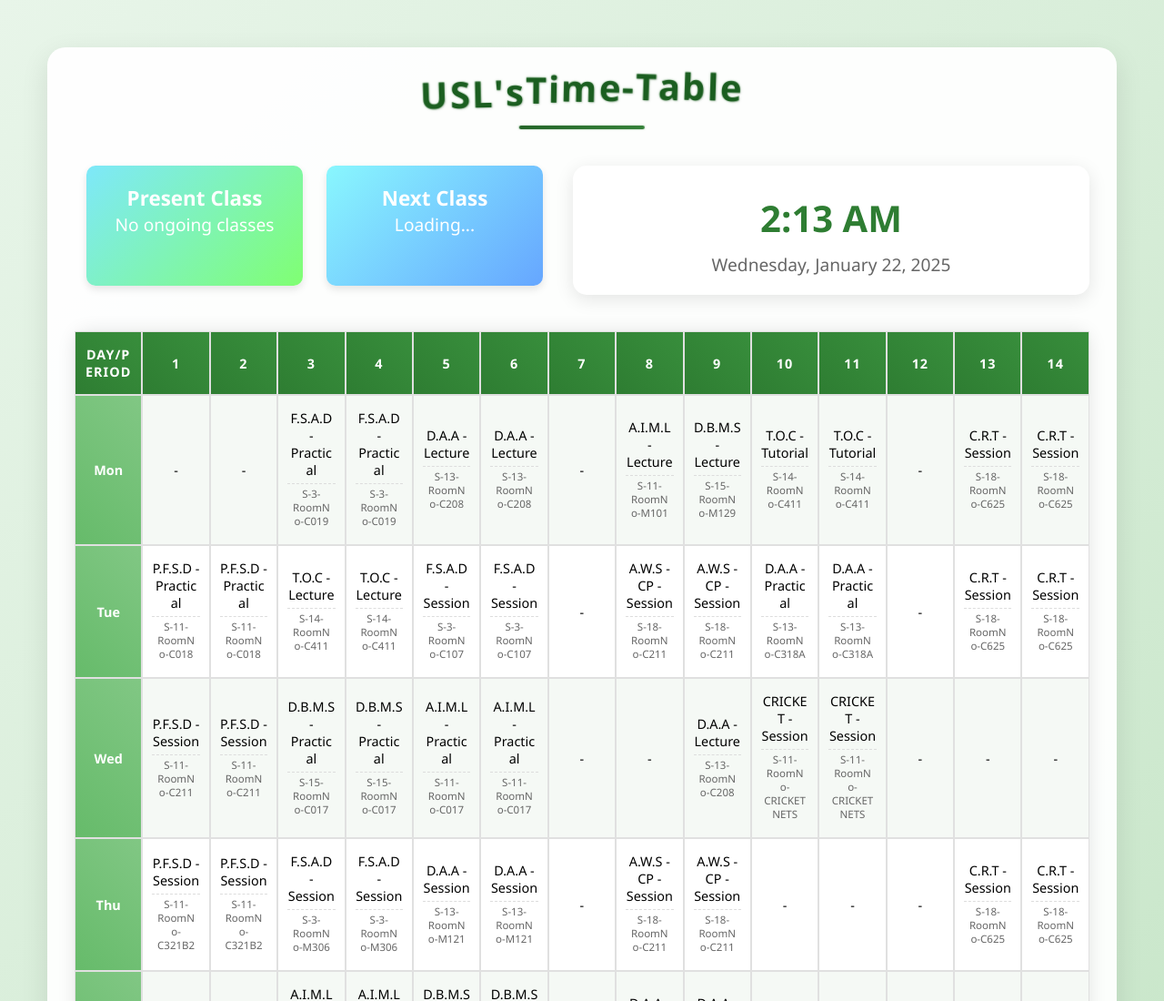
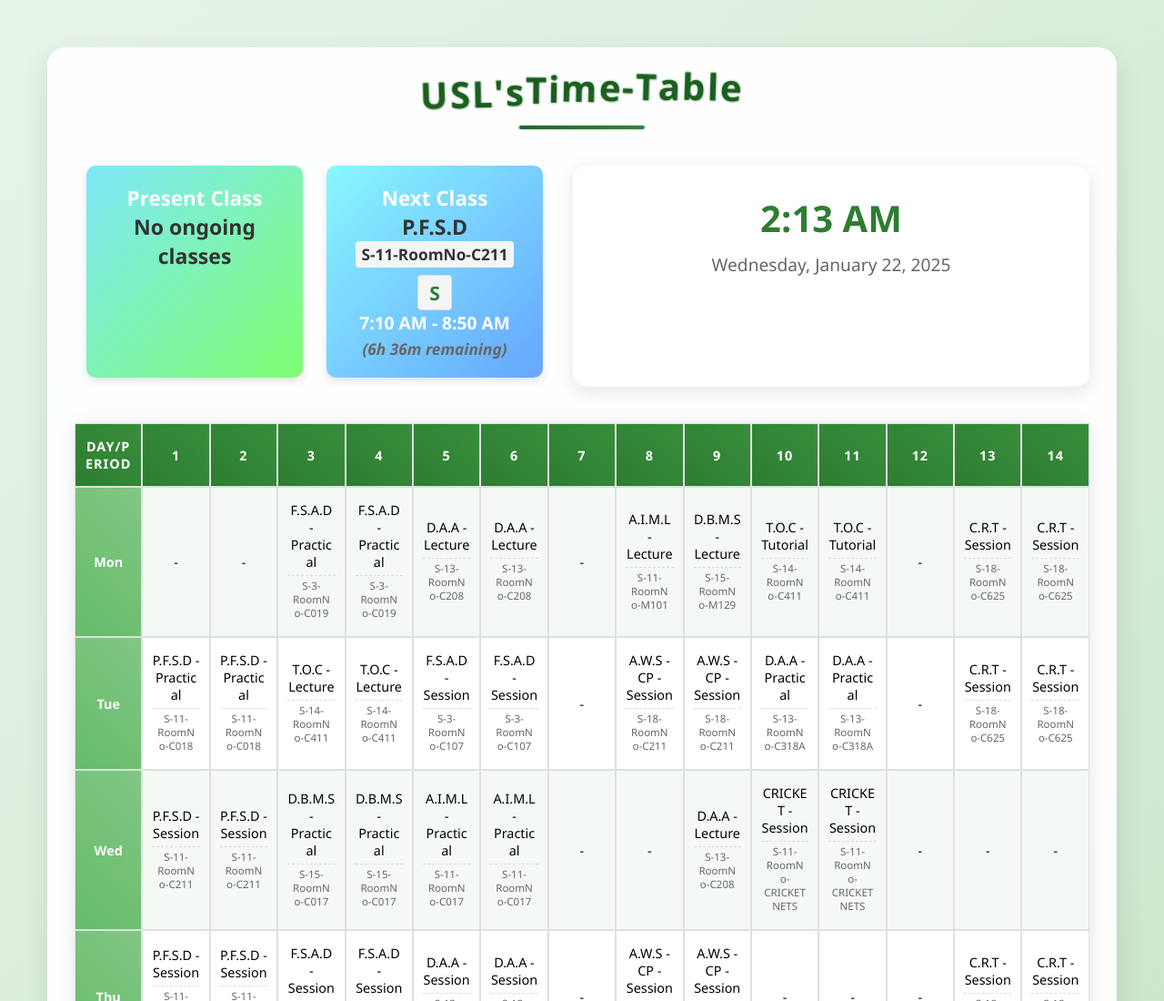
Before and after one commit to USL-Chaitanya/plan, a plain HTML site: page index.html in a window 1280 px wide. Shown: the top 1100 px of the page at 91% size. Drawn offline with Linux system fonts and the light colour scheme.

Commit message:
Update index.html

```diff
--- a/index.html
+++ b/index.html
@@ -4,6 +4,7 @@
     <meta charset="UTF-8">
     <meta name="viewport" content="width=device-width, initial-scale=1.0">
     <title>USL's Even Sem Time Table</title>
+    <link rel="icon" type="image/png" href="usl-tt.webp">
     <style>
         * {
             margin: 0;
@@ -445,6 +446,14 @@
             font-weight: bold;
             color: #2e7d32;
         }
+
+        .time-remaining {
+            display: block;
+            font-size: 0.9em;
+            color: #666;
+            margin-top: 4px;
+            font-style: italic;
+        }
     </style>
 </head>
 <body>
@@ -594,15 +603,15 @@
             const time = hours * 60 + minutes;  // Convert to minutes for easier comparison
 
             const periods = [
-                { start: '07:10', end: '08:50', numbers: [1, 2] },
-                { start: '09:20', end: '11:00', numbers: [3, 4] },
-                { start: '11:10', end: '12:50', numbers: [5, 6] },
-                { start: '12:50', end: '13:50', numbers: [7], type: 'break', name: 'Lunch Break' },
-                { start: '13:50', end: '14:40', numbers: [8] },
-                { start: '14:50', end: '15:40', numbers: [9] },
-                { start: '15:50', end: '17:30', numbers: [10, 11] },
-                { start: '17:30', end: '18:15', numbers: [12], type: 'break', name: 'Snacks Break' },
-                { start: '18:15', end: '20:15', numbers: [13, 14] }
+                { start: '07:10', end: '08:50', numbers: [1, 2], time: '7:10 AM - 8:50 AM' },
+                { start: '09:20', end: '11:00', numbers: [3, 4], time: '9:20 AM - 11:00 AM' },
+                { start: '11:10', end: '12:50', numbers: [5, 6], time: '11:10 AM - 12:50 PM' },
+                { start: '12:50', end: '13:50', numbers: [7], type: 'break', name: 'Lunch Break', time: '12:50 PM - 1:50 PM' },
+                { start: '13:50', end: '14:40', numbers: [8], time: '1:50 PM - 2:40 PM' },
+                { start: '14:50', end: '15:40', numbers: [9], time: '2:50 PM - 3:40 PM' },
+                { start: '15:50', end: '17:30', numbers: [10, 11], time: '3:50 PM - 5:30 PM' },
+                { start: '17:30', end: '18:15', numbers: [12], type: 'break', name: 'Snacks Break', time: '5:30 PM - 6:15 PM' },
+                { start: '18:15', end: '20:15', numbers: [13, 14], time: '6:15 PM - 8:15 PM' }
             ];
 
             // Find current period
@@ -668,10 +677,12 @@
             const presentClassBox = document.getElementById('present-class');
             const nextClassBox = document.getElementById('next-class');
 
-            const currentDay = 'Tue';  // Hardcoded for testing with the given static time
+            // Get current day
+            const days = ['Sun', 'Mon', 'Tue', 'Wed', 'Thu', 'Fri', 'Sat'];
+            const now = new Date();
+            const currentDay = days[now.getDay()];
+
             const periodInfo = getCurrentPeriod();
-
-            console.log('Current Period Info:', periodInfo);
 
             // Get the row for the current day
             const table = document.querySelector('table');
@@ -679,87 +690,99 @@
             const dayRow = rows.find(row => row.querySelector('.time-slot')?.textContent.trim() === currentDay);
 
             if (!dayRow) {
-                presentClassBox.querySelector('.class-info').textContent = 'No classes today';
-                nextClassBox.querySelector('.class-info').textContent = 'No classes today';
+                presentClassBox.querySelector('.class-info').innerHTML = '<div class="subject-name">No classes today</div>';
+                nextClassBox.querySelector('.class-info').innerHTML = '<div class="subject-name">No classes today</div>';
                 return;
             }
 
             const cells = Array.from(dayRow.querySelectorAll('td'));
 
             function getClassType(classInfo) {
-                const match = classInfo.match(/\[([LTPS])\]/);
-                if (match) {
-                    return match[1]; // Return the letter inside brackets
+                if (classInfo.includes('Lecture')) {
+                    return 'L';
+                } else if (classInfo.includes('Tutorial')) {
+                    return 'T';
+                } else if (classInfo.includes('Practical')) {
+                    return 'P';
+                } else if (classInfo.includes('Session')) {
+                    return 'S';
                 }
-                // Fallback to checking text content if no brackets found
-                const classText = classInfo.toLowerCase();
-                if (classText.includes('lab') || classText.includes('session')) {
-                    return 'P';
-                } else if (classText.includes('tutorial')) {
-                    return 'T';
-                } else if (classText.includes('seminar')) {
-                    return 'S';
-                } else {
-                    return 'L';
-                }
+                return 'L'; // Default to Lecture if type cannot be determined
             }
 
-            function formatClassInfo(cell) {
-                if (!cell) return null;
+            function getTimeRemaining(endTime) {
+                const [endHour, endMin] = endTime.split(':').map(Number);
+                const now = new Date();
+                const end = new Date(now.getFullYear(), now.getMonth(), now.getDate(), endHour, endMin);
+                const diff = end - now;
+
+                if (diff <= 0) return '';
+
+                const minutes = Math.floor(diff / 60000);
+                const hours = Math.floor(minutes / 60);
+                const remainingMinutes = minutes % 60;
+
+                if (hours > 0) {
+                    return `(${hours}h ${remainingMinutes}m remaining)`;
+                }
+                return `(${remainingMinutes}m remaining)`;
+            }
+
+            function formatClassInfo(cell, period) {
+                if (!cell || cell.textContent.trim() === '-') return null;
 
                 const text = cell.textContent.trim();
-                const roomInfo = text.match(/S-\d+-RoomNo-[^"]*/) || '';
-                const roomNumber = text.match(/RoomNo-"([^"]*)"/) ? text.match(/RoomNo-"([^"]*)"/) : '';
+                const parts = text.split('-');
+                const subjectName = parts[0].trim();
                 const classType = getClassType(text);
+                const roomInfo = cell.querySelector('.room-info')?.textContent || '';
 
-                const subjectName = text.split('-')[0].trim();
-                const animatedSubjectName = Array.from(subjectName).map(
-                    (char, i) => `<span style="animation-delay: ${i * 0.1}s">${char}</span>`
-                ).join('');
+                const timeRemaining = period ? getTimeRemaining(period.end) : '';
 
                 return `
-                    <div class="subject-name">${animatedSubjectName}</div>
-                    <div class="room-details">${roomNumber || roomInfo}</div>
-                    <div class="ltps-container">
-                        <span class="ltps-item">${classType}</span>
+                    <div class="class-info">
+                        <div class="subject-name">${subjectName}</div>
+                        <div class="room-details">${roomInfo}</div>
+                        <div class="ltps-container">
+                            <span class="ltps-item">${classType}</span>
+                        </div>
+                        <div class="period-time">
+                            ${period.time}
+                            <span class="time-remaining">${timeRemaining}</span>
+                        </div>
                     </div>
-                    <div class="period-time">${periodInfo.current.time || ''}</div>
                 `;
             }
 
-            function getClassInfo(period, isNext = false) {
-                if (!period) return 'No class scheduled';
-                if (period.type === 'break') return period.name;
-
-                const classCell = cells[period.numbers[0]];
-                if (!classCell || classCell.textContent.trim() === '-') return 'No class scheduled';
-
-                return formatClassInfo(classCell) || 'No class information';
+            // Update present class
+            if (periodInfo.current) {
+                const currentCell = periodInfo.current.numbers ? cells[periodInfo.current.numbers[0]] : null;
+                presentClassBox.querySelector('.class-info').innerHTML =
+                    periodInfo.current.type === 'break'
+                        ? `<div class="subject-name">${periodInfo.current.name}</div>
+                           <div class="period-time">
+                               ${periodInfo.current.time}
+                               <span class="time-remaining">${getTimeRemaining(periodInfo.current.end)}</span>
+                           </div>`
+                        : formatClassInfo(currentCell, periodInfo.current) || '<div class="subject-name">No ongoing classes</div>';
+            } else {
+                presentClassBox.querySelector('.class-info').innerHTML = '<div class="subject-name">No ongoing classes</div>';
             }
 
-            // Update present class info
-            presentClassBox.querySelector('.class-info').innerHTML = periodInfo.current
-                ? (getClassInfo(periodInfo.current) || 'No ongoing classes')
-                : 'No ongoing classes';
-
-            // Find and update next class
-            const nextClassCell = getNextClass(cells, periodInfo.current?.numbers);
-            nextClassBox.querySelector('.class-info').innerHTML = nextClassCell
-                ? (formatClassInfo(nextClassCell) || 'No upcoming classes')
-                : 'No upcoming classes';
-
-            // Add period time information
-            if (periodInfo.current) {
-                presentClassBox.querySelector('.class-info').innerHTML += `<div class="period-time">${periodInfo.current.time || ''}</div>`;
+            // Update next class
+            if (periodInfo.next) {
+                const nextCell = periodInfo.next.numbers ? cells[periodInfo.next.numbers[0]] : null;
+                nextClassBox.querySelector('.class-info').innerHTML =
+                    periodInfo.next.type === 'break'
+                        ? `<div class="subject-name">${periodInfo.next.name}</div>
+                           <div class="period-time">
+                               ${periodInfo.next.time}
+                               <span class="time-remaining">Starts in ${getTimeRemaining(periodInfo.next.start)}</span>
+                           </div>`
+                        : formatClassInfo(nextCell, periodInfo.next) || '<div class="subject-name">No upcoming classes</div>';
+            } else {
+                nextClassBox.querySelector('.class-info').innerHTML = '<div class="subject-name">No upcoming classes</div>';
             }
-
-            // Add time for next class if available
-            if (periodInfo.next) {
-                nextClassBox.querySelector('.class-info').innerHTML += `<div class="period-time">${periodInfo.next.time || ''}</div>`;
-            }
-
-            console.log('Present Class:', presentClassBox.querySelector('.class-info').innerHTML);
-            console.log('Next Class:', nextClassBox.querySelector('.class-info').innerHTML);
         }
 
         // Function to get current day
@@ -842,7 +865,7 @@
 
             // Set intervals for periodic updates
             setInterval(updateDateTime, 1000);  // Update time every second
-            setInterval(updateClassBoxes, 60000);  // Update class boxes every minute
+            setInterval(updateClassBoxes, 10000);  // Update class boxes every 10 seconds
         };
     </script>
     <style>
```
